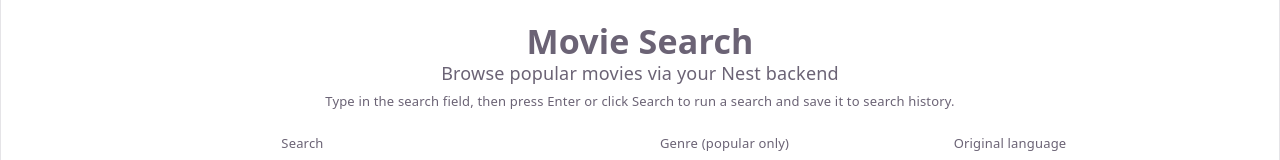
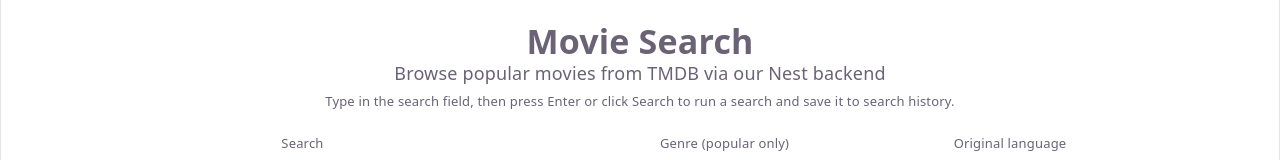
Before and after one commit to nandrease/movie_search, a React (Vite) app in the folder frontend/: page / in a window 1280 px wide. Shown: the top 160 px of the page. Built offline with nearby package versions, Linux system fonts and the light colour scheme; no server answers.

Commit message:
Fix: Header text update

```diff
--- a/frontend/src/components/MoviesSearchHeader/index.tsx
+++ b/frontend/src/components/MoviesSearchHeader/index.tsx
@@ -21,8 +21,8 @@ export default function MoviesSearchHeader({
         <h1>Movie Search</h1>
         <p className={styles.subtitle}>
           {mode === 'search'
-            ? 'Search TMDB via your Nest backend'
-            : 'Browse popular movies via your Nest backend'}
+            ? 'Search TMDB via our Nest backend'
+            : 'Browse popular movies from TMDB via our Nest backend'}
         </p>
         <small className={styles.small}>
           Type in the search field, then press Enter or click Search to run a search and save it to search history.
```
